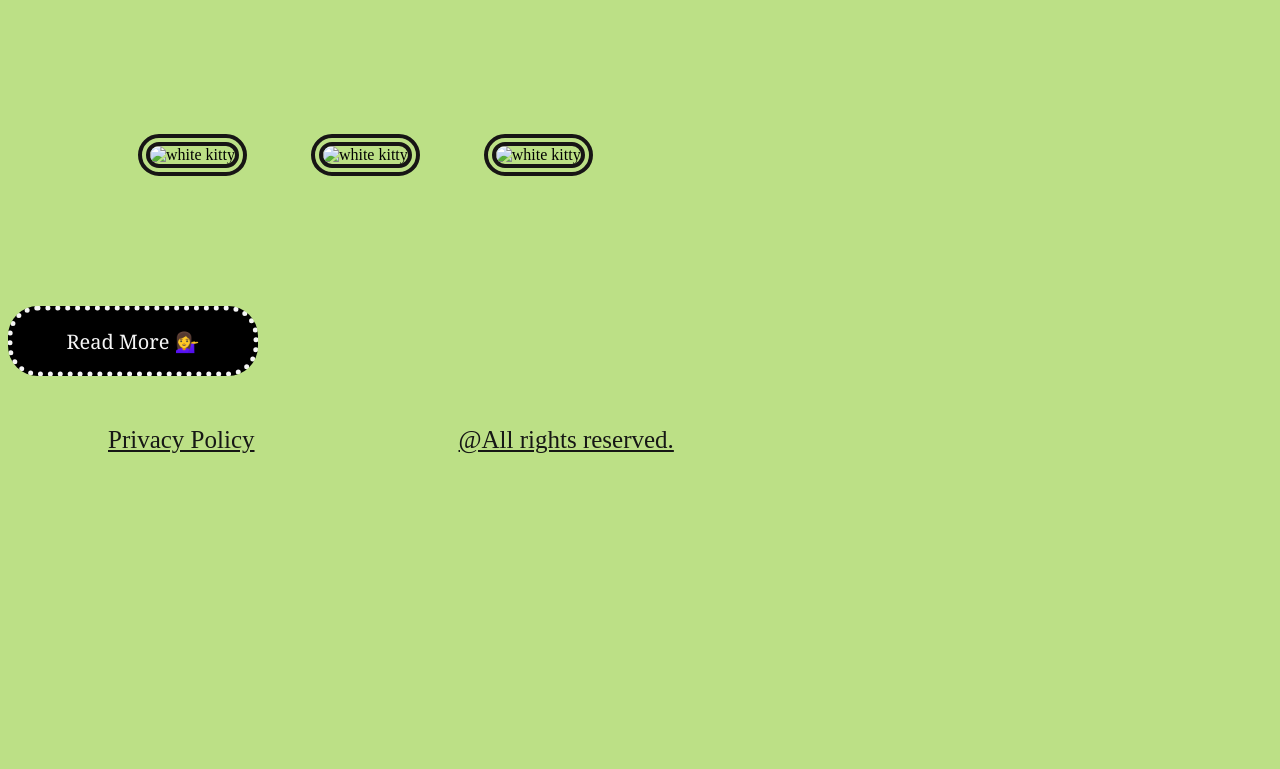
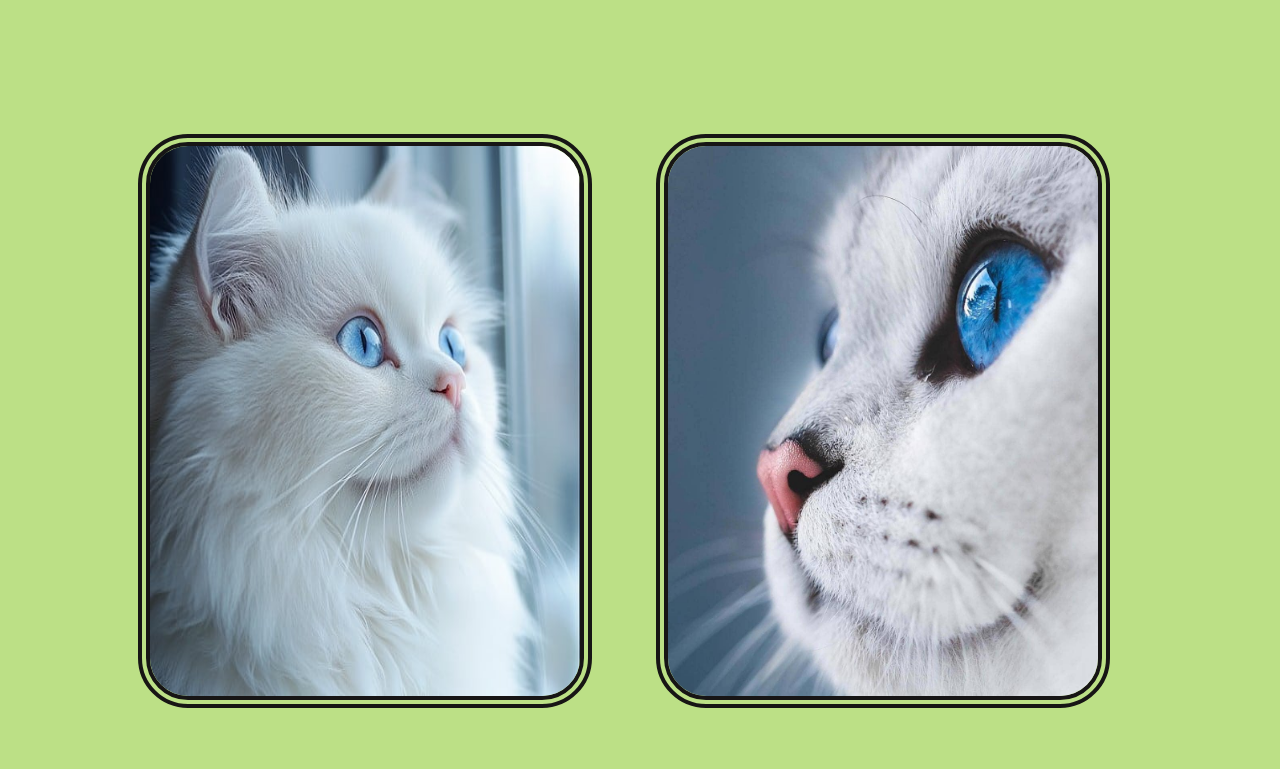
Before and after one commit to Haq-Gulshan/HTML_PROJECT_1, a plain HTML site: page index.html in a window 1280 px wide. Shown: the part 1240-2009 px from the top of the page. Before the commit the page ends 1743 px from the top, so only its background shows below. Drawn offline with Linux system fonts and the light colour scheme; the site is published under a folder, as on GitHub Pages, so addresses that start at the root find nothing.

Commit message:
UPDATE IMG

```diff
--- a/index.html
+++ b/index.html
@@ -11,7 +11,7 @@
     />
     <title>HTML PROJECT 1</title>
     <link rel="stylesheet" href="style.css" />
-    <link rel="icon" href="/images/2.jpg.jpg" />
+    <link rel="icon" href="./images/2.jpg.jpg" />
   </head>
   <body>
     <main>
@@ -42,19 +42,19 @@
     <div class="image">
       <img
         id="white-kitty"
-        src="/images/img 1.jpg"
+        src="./images/img 1.jpg"
         alt="white kitty"
       />
 
       <img
         id="white-kitty"
-        src="/images/img 3.jpg"
+        src="./images/img 3.jpg"
         alt="white kitty"
       />
 
       <img
         id="white-kitty"
-        src="/images/img 4.png"
+        src="./images/img 4.png"
         alt="white kitty"
       />
 
```
